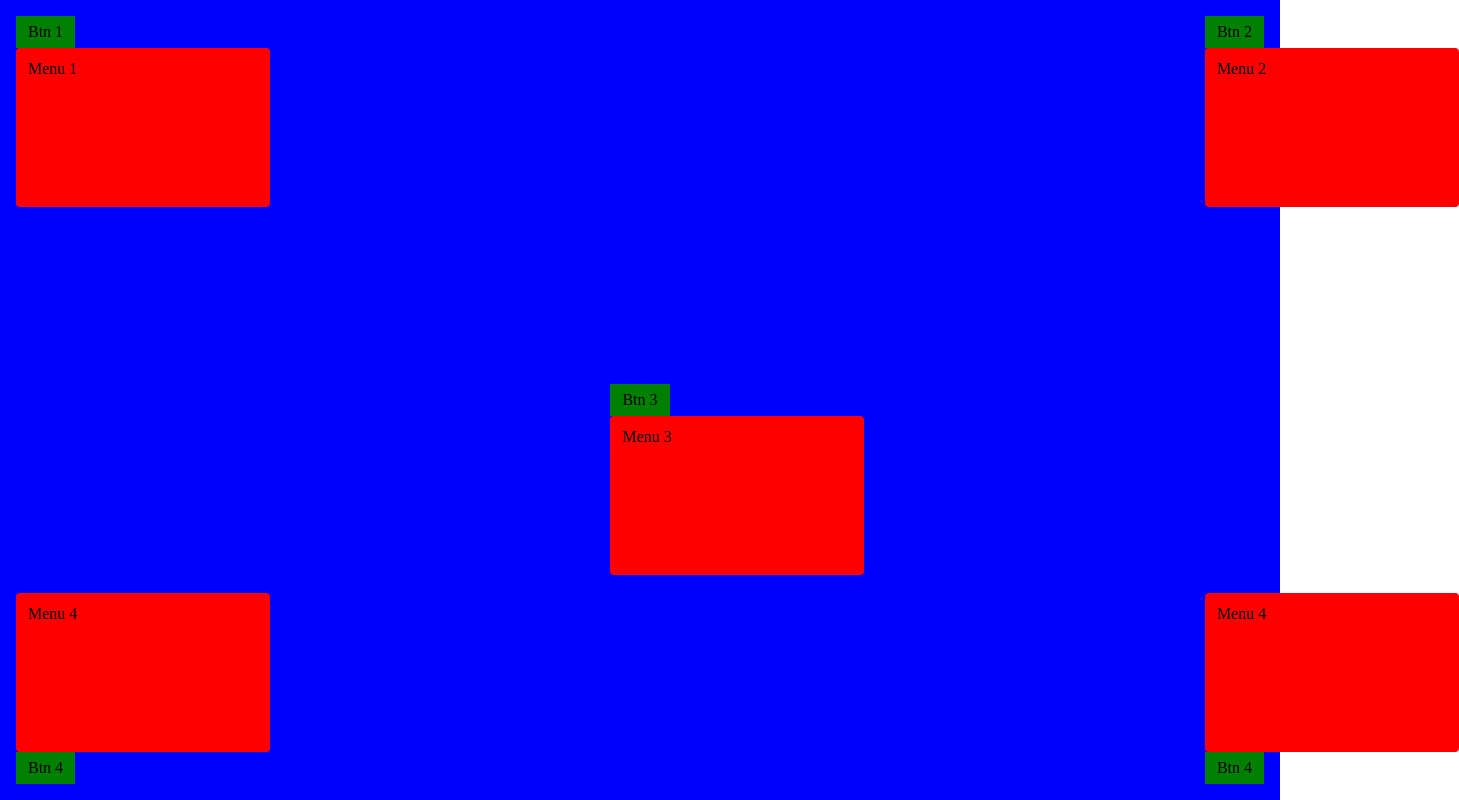
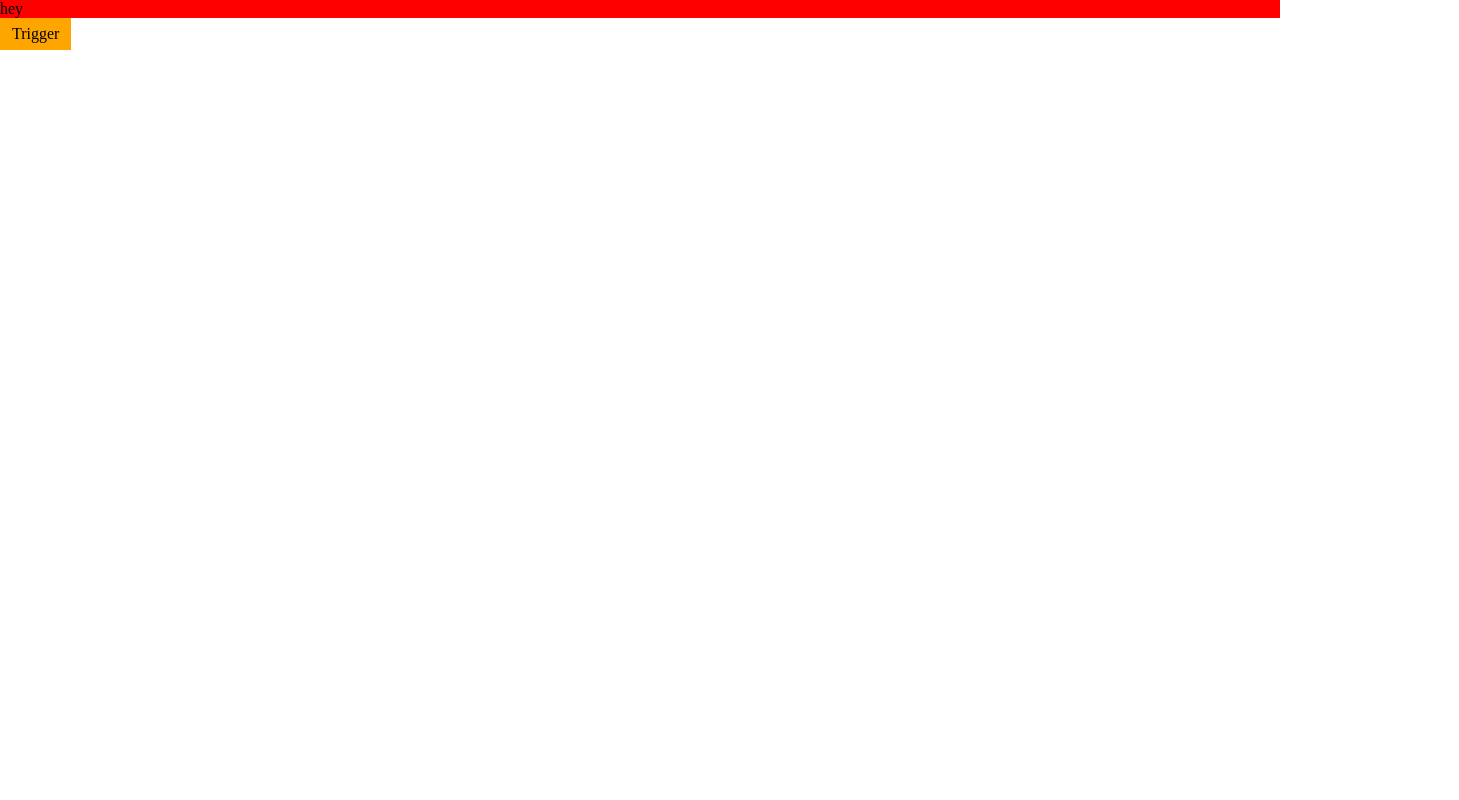
Before and after one commit to jiriKralovec/ng-dropdowns, an Angular app: page / in a window 1280 px wide. Shown: the whole page, 1459 px wide, since content can reach past the window. Built offline with nearby package versions, Linux system fonts and the light colour scheme.

Commit message:
4 files modified

```diff
--- a/src/app/app.component.css
+++ b/src/app/app.component.css
@@ -1,27 +1,8 @@
-:host {
-  display: block;
-  background-color: red;
-  width: 100vw;
-  height: 100vh;
-}
-p {
-  font-family: Lato;
-}
-.btn {
+.trigger {
   display: inline-flex;
   align-items: center;
   justify-content: center;
-  background-color: green;
+  background-color: orange;
   height: 32px;
   padding: 0 12px;
 }
-.box {
-  display: flex;
-  flex-flow: row nowrap;
-  float: left;
-  width: 50%;
-  height: 33.3332%;
-  background: blue;
-  box-sizing: border-box;
-  padding: 16px;
-}
--- a/src/app/app.component.html
+++ b/src/app/app.component.html
@@ -1,24 +1,2 @@
-<ng-template #entry let-n="num">
-  <drp-menu #dropdown>Menu {{ n }}</drp-menu>
-  <span class="btn" [attachDropdown]="dropdown">Btn {{ n }}</span>
-</ng-template>
-
-<div class="box">
-  <ng-container *ngTemplateOutlet="entry; context: { num: 1 }"></ng-container>
-</div>
-
-<div class="box" style="justify-content: flex-end">
-  <ng-container *ngTemplateOutlet="entry; context: { num: 2 }"></ng-container>
-</div>
-
-<div class="box" style="width: 100%; align-items: center; justify-content: center;">
-  <ng-container *ngTemplateOutlet="entry; context: { num: 3 }"></ng-container>
-</div>
-
-<div class="box" style="align-items: flex-end">
-  <ng-container *ngTemplateOutlet="entry; context: { num: 4 }"></ng-container>
-</div>
-
-<div class="box" style="align-items: flex-end;justify-content: flex-end">
-  <ng-container *ngTemplateOutlet="entry; context: { num: 4 }"></ng-container>
-</div>
+<ng-dropdown floatingDropdown [relative-to]="dropdownTrigger"></ng-dropdown>
+<span class="trigger" #dropdownTrigger>Trigger</span>
--- a/src/app/app.component.ts
+++ b/src/app/app.component.ts
@@ -1,10 +1,49 @@
-import { Component, VERSION } from '@angular/core';
+import {
+  Component,
+  Directive,
+  ElementRef,
+  Input,
+  OnInit,
+  VERSION
+} from '@angular/core';
+
+@Component({
+  selector: 'ng-dropdown',
+  template: `
+    hey
+  `,
+  styles: [
+    `
+      :host {
+        display: block;
+        background: red;
+      }
+    `
+  ]
+})
+export class DropdownComponent {}
+
+@Directive({
+  selector: '[floatingDropdown]'
+})
+export class DropdownDirective implements OnInit {
+  @Input('relative-to') readonly relativeTo: HTMLElement;
+  @Input('trigger') readonly _trigger: HTMLElement;
+  private get trigger() {
+    return this._trigger ?? this.relativeTo;
+  }
+  constructor(private readonly host: ElementRef) {}
+  ngOnInit() {
+    console.log(this.trigger);
+    console.log(this.host);
+  }
+}
 
 @Component({
   selector: 'my-app',
   templateUrl: './app.component.html',
-  styleUrls: [ './app.component.css' ]
+  styleUrls: ['./app.component.css']
 })
-export class AppComponent  {
+export class AppComponent {
   name = 'Angular ' + VERSION.major;
 }
```
Also changed, not shown: src/app/app.module.ts (+6 -4 lines).
